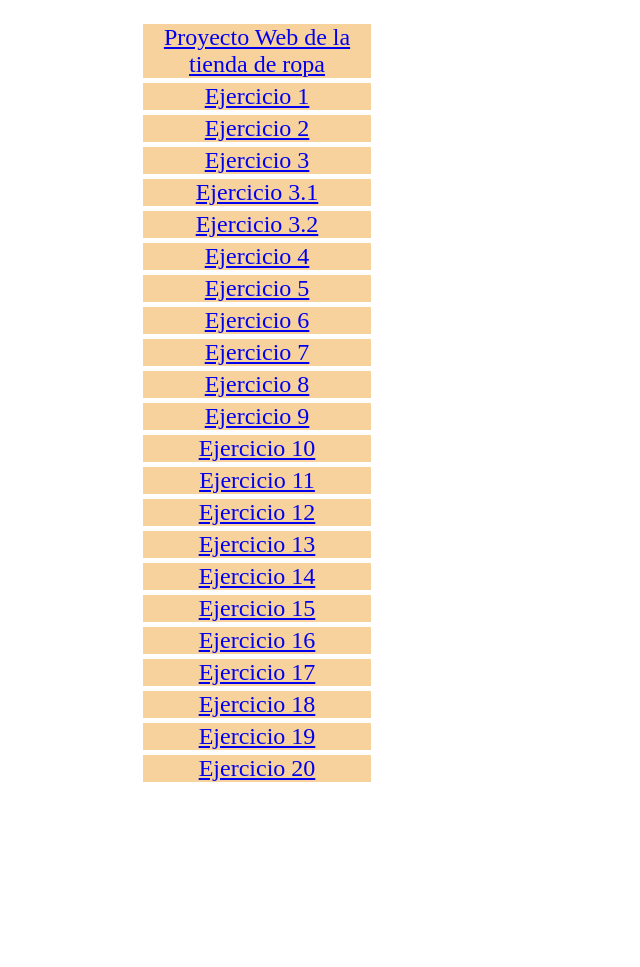
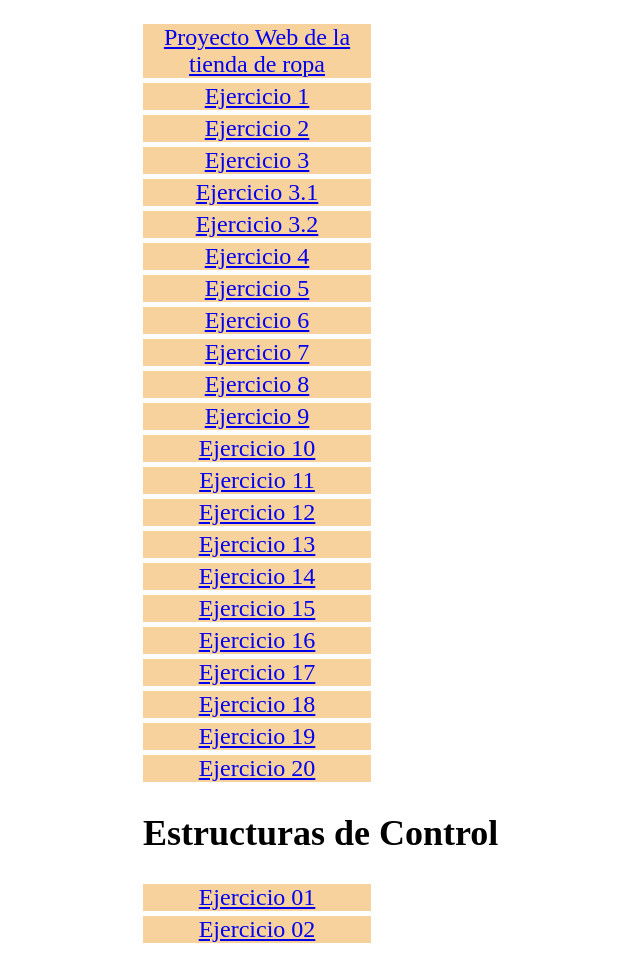
Before and after one commit to NormanSinay/norman_sinay, a plain HTML site: page index.html in a window 1280 px wide. Shown: the whole page, without its empty margins (369-1009 px from the left). Before the commit the page ends 806 px from the top, so only its background shows below. Drawn offline with Linux system fonts and the light colour scheme.

Commit message:
Update index.html

```diff
--- a/index.html
+++ b/index.html
@@ -36,6 +36,11 @@
             <li><a href="ej19/ej19.html">Ejercicio 19</a></li>
             <li><a href="ej20/ej20.html">Ejercicio 20</a></li>
         </ul>
+        <h1>Estructuras de Control</h1>
+            <ul>
+            <li><a href="ej20/ej20.html">Ejercicio 01</a></li>
+            <li><a href="ej20/ej20.html">Ejercicio 02</a></li>
+            </ul>
     </nav>
 </body>
 
```
